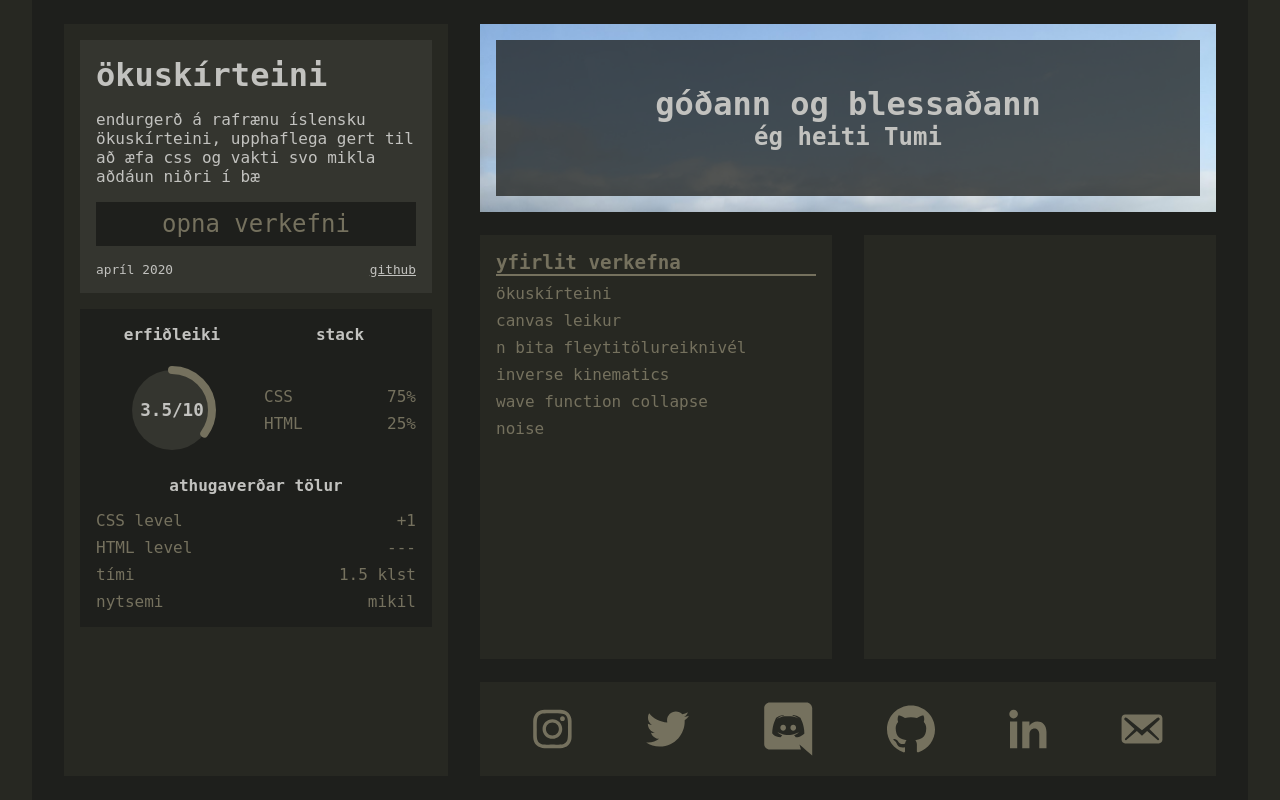
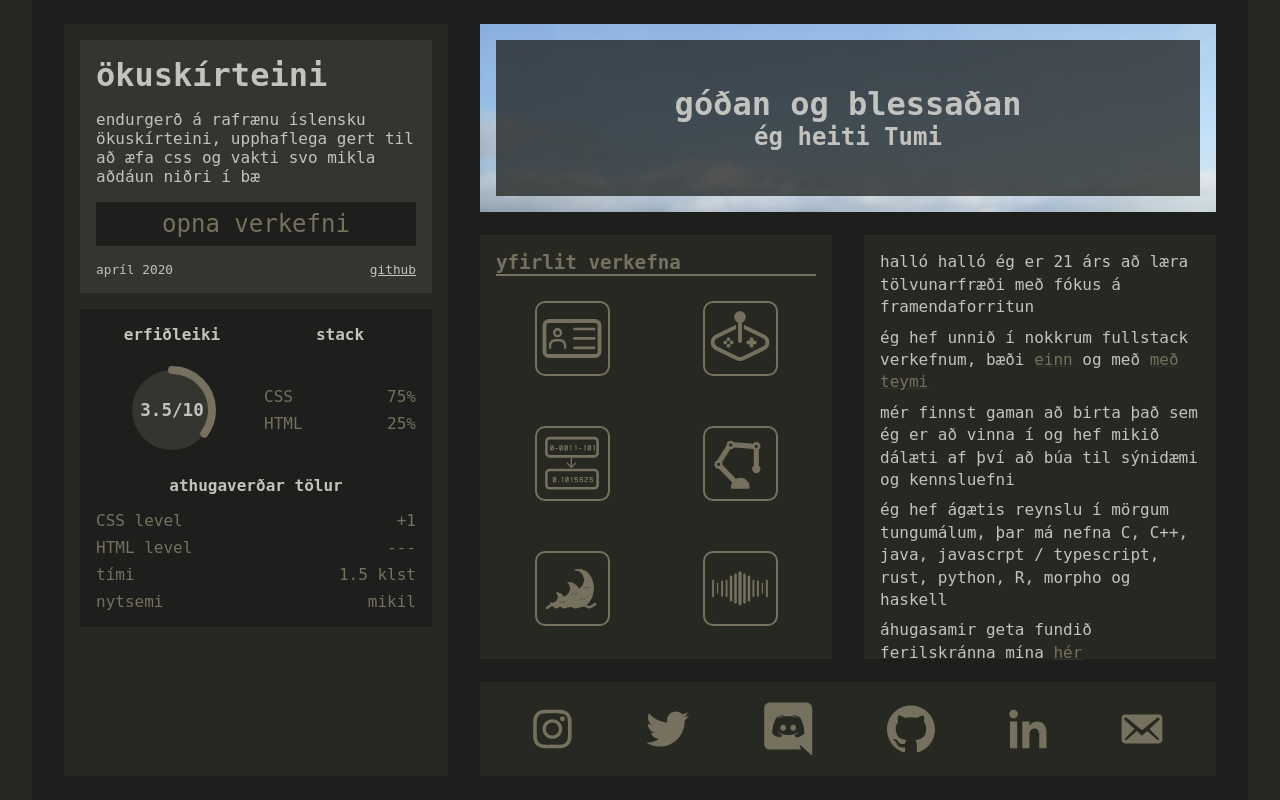
Before and after one commit to ofurtumi/sjomli.is, a PHP site: page / in a window 1280 px wide. Run offline with PHP 8.4, Linux system fonts and the light colour scheme.

Commit message:
held version 2.0 komið

```diff
--- a/index.html
+++ b/index.html
@@ -5,7 +5,7 @@
     <meta charset="UTF-8">
     <meta http-equiv="X-UA-Compatible" content="IE=edge">
     <meta name="viewport" content="width=device-width, initial-scale=1.0">
-    <title>sjomli.is verkefni</title>
+    <title>sjomli.is</title>
     <!-- <link rel="stylesheet" href="../globals.css"> -->
     <!-- <link rel="stylesheet" href="../global-header.css"> -->
     <link rel="stylesheet" href="main.css">
@@ -22,7 +22,7 @@
             <img src="myndir/forsida/landslag.jpg" alt="">
             <div>
                 <h1>
-                    góðann og blessaðann
+                    góðan og blessaðan
                 </h1>
                 <h2>
                     ég heiti Tumi
@@ -31,19 +31,15 @@
         </div>
     </header>
     <main>
+        <p>halló halló ég er 21 árs að læra tölvunarfræði með fókus á framendaforritun</p>
+        <p>ég hef unnið í nokkrum fullstack verkefnum, bæði <a href="https://hannesarholt.is" target="_blank">einn</a> og með <a href="https://nord.is" target="_blank">með teymi</a></p>
+        <p>mér finnst gaman að birta það sem ég er að vinna í og hef mikið dálæti af því að búa til sýnidæmi og kennsluefni</p>
+        <p>ég hef ágætis reynslu í mörgum tungumálum, þar má nefna C, C++, java, javascrpt / typescript, rust, python, R, morpho og haskell</p>
+        <p>áhugasamir geta fundið ferilskránna mína <a href="ferilskra.pdf">hér</a></p>
     </main>
     <div class="overview">
         <h1>yfirlit verkefna</h1>
         <ul>
-            <!-- <li><a class="fancy-link" href="#bannad">"ökuskírteini"</a></li>
-            <li><a class="fancy-link" href="#canvas">demo leikur</a></li>
-            <li><a class="fancy-link" href="#fpc">n bita floating point converter</a></li>
-            <li><a class="fancy-link" href="#IKP">IKP, inverse kinematic playground</a></li>
-            <li><a class="fancy-link" href="#wfc">wave function collapse</a></li>
-            <li><a class="fancy-link" href="#noise-test">tilraun til að útfæra noise</a></li>
-            <li><a class="fancy-link" href="#catan">catan calc</a></li>
-            <li><a class="fancy-link" href="#tile-editor">tile editor</a></li>
-            <li><a class="fancy-link" href="#appelsinugula">appeslínugula platan</a></li> -->
         </ul>
     </div>
     <div class="arrows">
--- a/main.css
+++ b/main.css
@@ -387,11 +387,26 @@ main {
     display: none;
   }
   main {
-    display: block;
+    display: flex;
+    flex-direction: column;
+    gap: 0.5rem;
     background-color: #272822;
     grid-area: 11/27/span 18/-2;
     width: 100%;
     height: 100%;
+    padding: 1rem;
+  }
+  main p {
+    color: #c2c2bf;
+    line-height: 1.4rem;
+  }
+  main a {
+    color: #75715e;
+    text-decoration: underline #34352f;
+    transition: text-decoration-color 0.2s ease;
+  }
+  main a:hover {
+    text-decoration-color: #75715e;
   }
   #project-container {
     background-color: #272822;
@@ -438,6 +453,8 @@ main {
 }
 @media (min-width: 1200px) {
   .overview {
+    display: flex;
+    flex-direction: column;
     background-color: #272822;
     margin: 0;
     height: 100%;
@@ -448,10 +465,20 @@ main {
     margin-bottom: 0.5rem;
   }
   .overview ul {
-    gap: 0.5rem;
+    height: 100%;
+    display: grid;
+    grid-template-columns: 1fr 1fr;
+    justify-items: center;
+    align-items: center;
+    gap: 1rem;
   }
   .overview ul .fancy-link {
-    padding: 0.25rem 0;
+    max-width: 75px;
+    border: 2px solid #75715e;
+    border-radius: 10px;
+    display: flex;
+    justify-content: center;
+    align-items: center;
   }
 }
 @media (min-width: 1200px) {
@@ -499,6 +526,13 @@ main {
   .overview {
     grid-area: 24/2/span 10/span 11;
   }
+  .overview ul {
+    height: 100%;
+    grid-template-columns: 1fr 1fr 1fr;
+  }
+  .overview ul .fancy-link {
+    max-width: 75px;
+  }
   footer {
     grid-area: 31/15/span 3/-2;
   }
--- a/main.scss
+++ b/main.scss
@@ -446,11 +446,28 @@ main {
 	}
 
 	main {
-		display: block;
+		display: flex;
+		flex-direction: column;
+		gap: 0.5 * $space;
 		background-color: $c1;
 		grid-area: 11 / 27 / span 18 / -2;
 		width: 100%;
 		height: 100%;
+		padding: 1 * $space;
+		p {
+			color: $t3;
+			line-height: 1.4 * $space;
+		}
+		a {
+			color: $t2;
+			text-decoration: underline $c3;
+
+			transition: text-decoration-color 0.2s ease;
+
+			&:hover {
+				text-decoration-color: $t2;
+			}
+		}
 	}
 
 	#project-container {
@@ -499,6 +516,8 @@ main {
 	}
 
 	.overview {
+		display: flex;
+		flex-direction: column;
 		background-color: $c1;
 		margin: 0;
 		height: 100%;
@@ -510,10 +529,19 @@ main {
 		}
 
 		ul {
-			gap: 0.5 * $space;
-
+			height: 100%;
+			display: grid;
+			grid-template-columns: 1fr 1fr;
+			justify-items: center;
+			align-items: center;
+			gap: 1 * $space;
 			.fancy-link {
-				padding: 0.25 * $space 0;
+				max-width: 75px;
+				border: 2px solid $t2;
+				border-radius: 10px;
+				display: flex;
+				justify-content: center;
+				align-items: center;
 			}
 		}
 	}
@@ -529,7 +557,6 @@ main {
 
 		@media (max-height: 835px) {
 			grid-area: 30 / 15 / span 4 / -2;
-
 		}
 		padding: $space;
 
@@ -562,6 +589,15 @@ main {
 
 	.overview {
 		grid-area: 24 / 2 / span 10 / span 11;
+
+		ul {
+			height: 100%;
+			grid-template-columns: 1fr 1fr 1fr;
+
+			.fancy-link {
+				max-width: 75px;
+			}
+		}
 	}
 
 	footer {
--- a/setup.js
+++ b/setup.js
@@ -233,10 +233,14 @@ function CPT(data) {
 			.querySelector(".overview ul")
 			.appendChild(
 				CBN("li", {}, [
-		        CLN(
+					CBN(
 						"a",
 						{ class: ["fancy-link"], href: `#${current.link[0]}` },
-		          current.link[1]
+						[
+							CLN("img", {
+								src: `myndir/icons/${current.link[0]}.svg`,
+							}),
+						]
 					),
 				])
 			);
```
Also changed, not shown: myndir/icons/IKP.svg (added), myndir/icons/bannad.svg (added), myndir/icons/canvas.svg (added), myndir/icons/fpc.svg (added), myndir/icons/noise-test.svg (added), myndir/icons/wfc.svg (added), 2 other files. Lines whose indentation alone changed are shown as unchanged.
